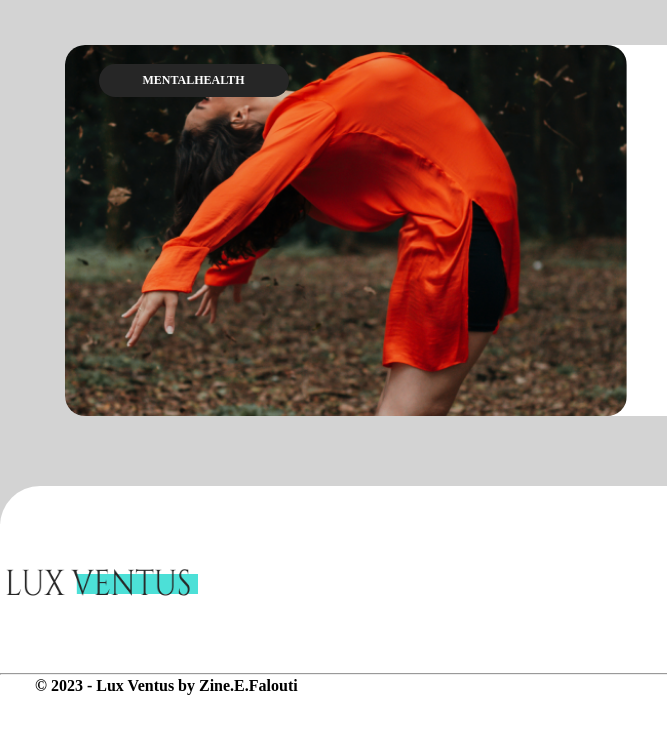
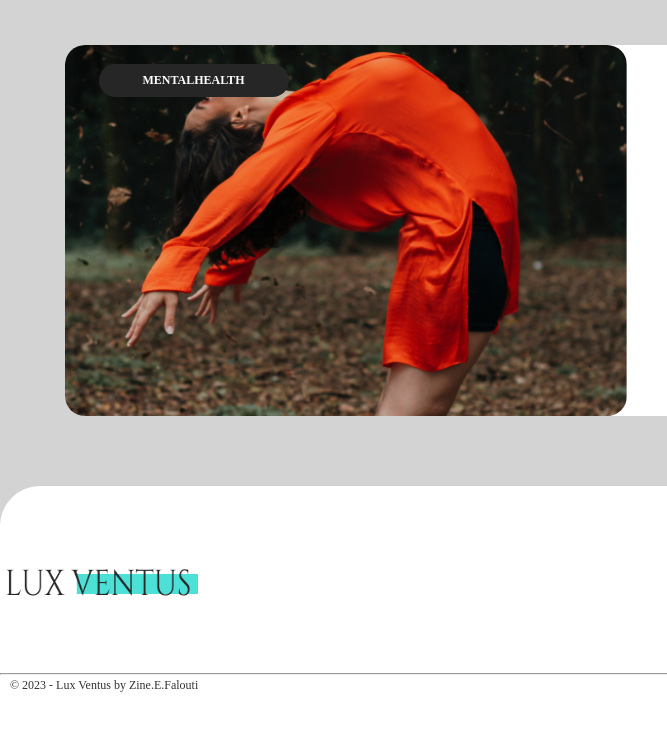
Before and after one commit to nino-nik/satesto, a plain HTML site: page index.html in a window 1280 px wide. Shown: the part 3541-4275 px from the top of the page, 0-667 px from the left. Drawn offline with Linux system fonts and the light colour scheme.

Commit message:
Update style.css

```diff
--- a/style.css
+++ b/style.css
@@ -183,15 +183,16 @@ h6 {
 }
 
 .footer-p{
+  margin: 0 10px;
+  font-size: 12px;
+  color: #333;
+  text-align: left;
   display: flex;
-  margin: o auto;
   width: 413px;
   height: 24px;
-  margin-left: 35px;
-  font-weight: 700;
-  size: 14px;
   line-height: 21px;
   }
+
 .latest-trends-image{
   background-image: url(assets/images/latest-trends.png);
   background-position: center;
```
